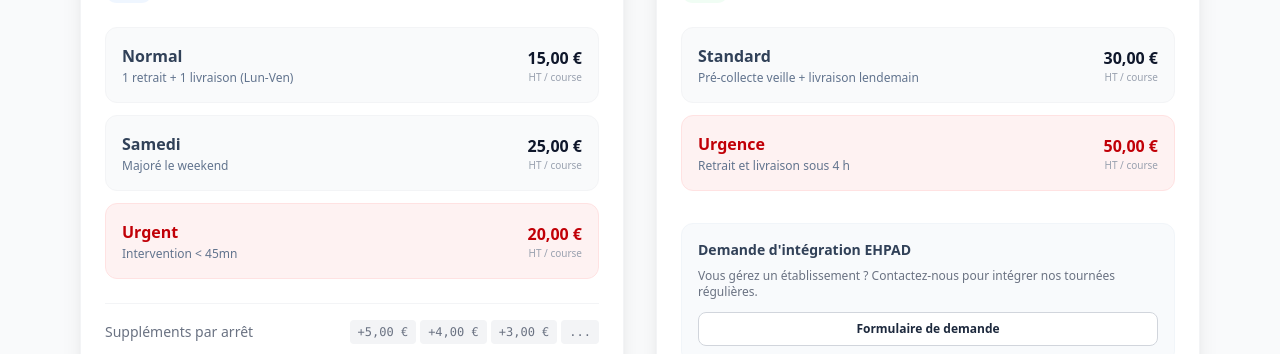
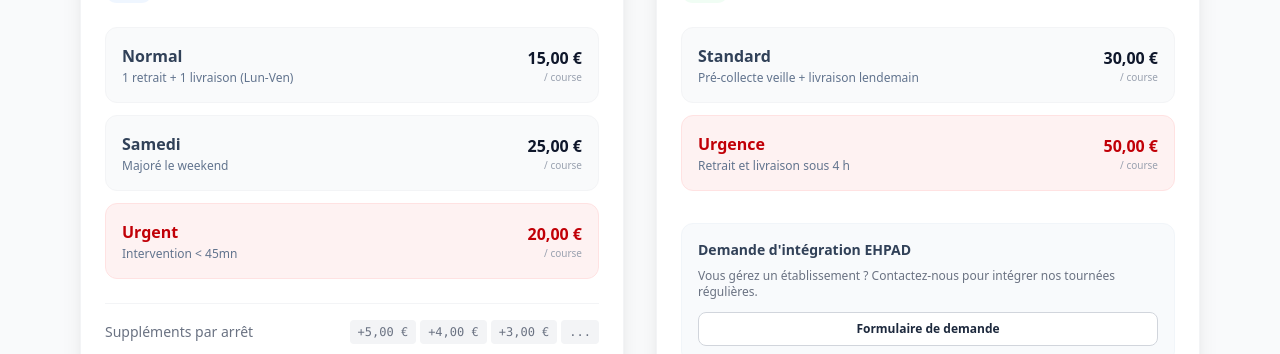
Before and after one commit to ELServicesToulon/EL_Services_Global, a React (Vite) app in the folder V2_App/: page /booking in a window 1280 px wide. Shown: the part 275-629 px from the top of the page. Built offline with nearby package versions, Linux system fonts and the light colour scheme; no server answers.

Commit message:
Global Deploy: 2026-01-04 09:28

```diff
--- a/V2_App/src/pages/PublicBooking.jsx
+++ b/V2_App/src/pages/PublicBooking.jsx
@@ -229,7 +229,7 @@ export default function PublicBooking() {
                                 </div>
                                 <div className="flex justify-between items-center text-xs text-slate-400">
                                     <span>{config.stops} arrêt(s){config.isReturn ? ' + retour' : ''}</span>
-                                    <span>HT</span>
+                                    <span></span>
                                 </div>
                             </div>
 
@@ -296,7 +296,7 @@ function TariffRow({ label, price, desc, isUrgent, onClick }) {
             </div>
             <div className="text-right">
                 <div className={`font-bold ${isUrgent ? 'text-red-700' : 'text-slate-900'}`}>{formatCurrency(price)}</div>
-                <div className="text-[10px] text-gray-400">HT / course</div>
+                <div className="text-[10px] text-gray-400">/ course</div>
             </div>
         </div>
     )
```
